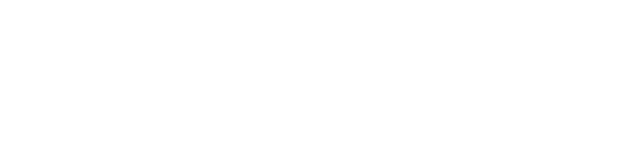
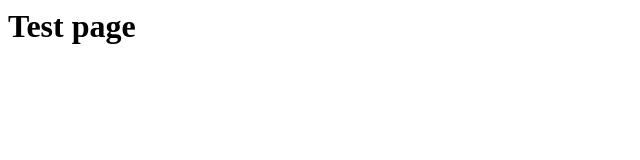
Before and after one commit to hesseherman/ishvara.github.io, a plain HTML site: page index.html in a window 1280 px wide. Shown: the whole page, without its empty margins (0-640 px from the left). Drawn offline with Linux system fonts and the light colour scheme.

Commit message:
another commit

```diff
--- a/index.html
+++ b/index.html
@@ -5,6 +5,9 @@
     <script src="https://apis.google.com/js/platform.js" async defer></script>
   </head>
   <body>
+    <div>
+      <h1>Test page</h1>
+    </div>
     <div class="g-signin2" data-onsuccess="onSignIn" data-theme="dark"></div>
     <script>
       function onSignIn(googleUser) {
```
